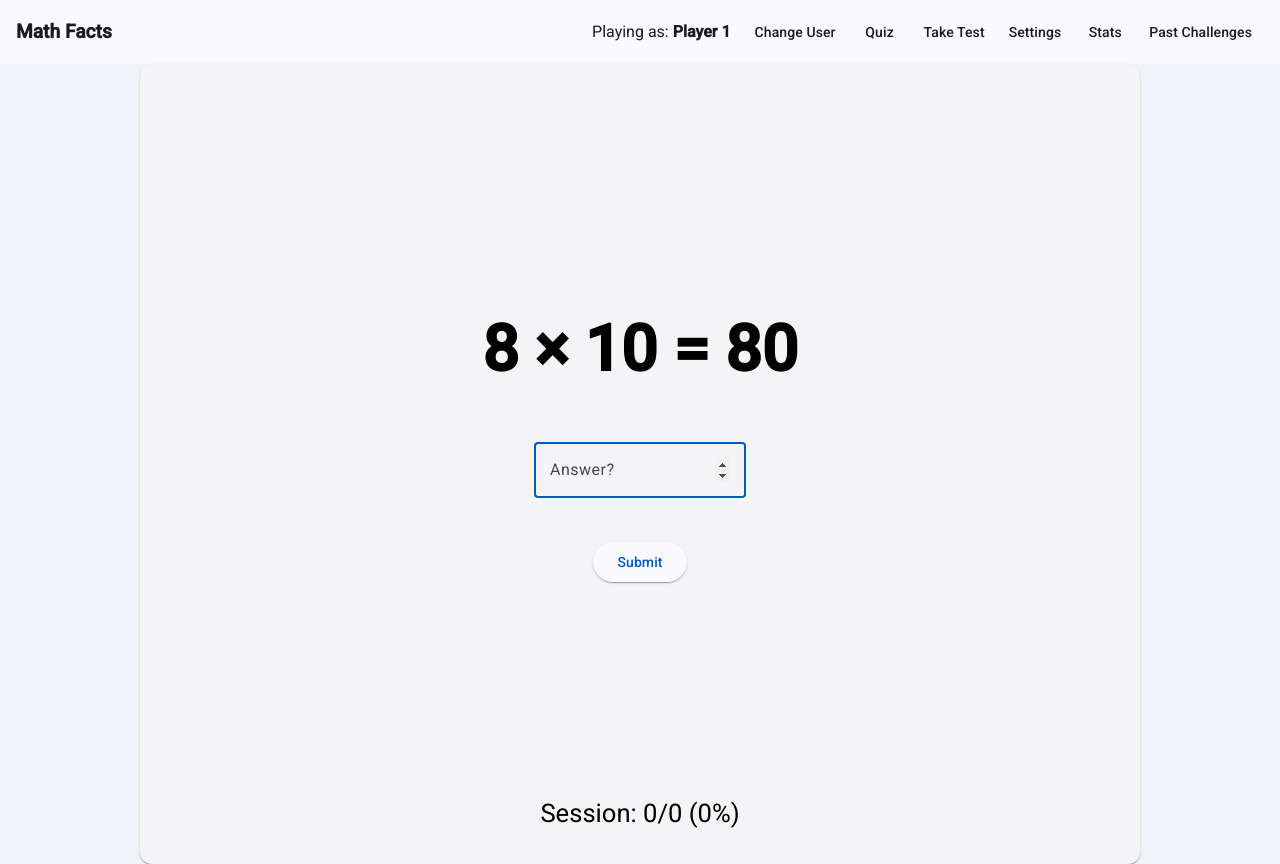
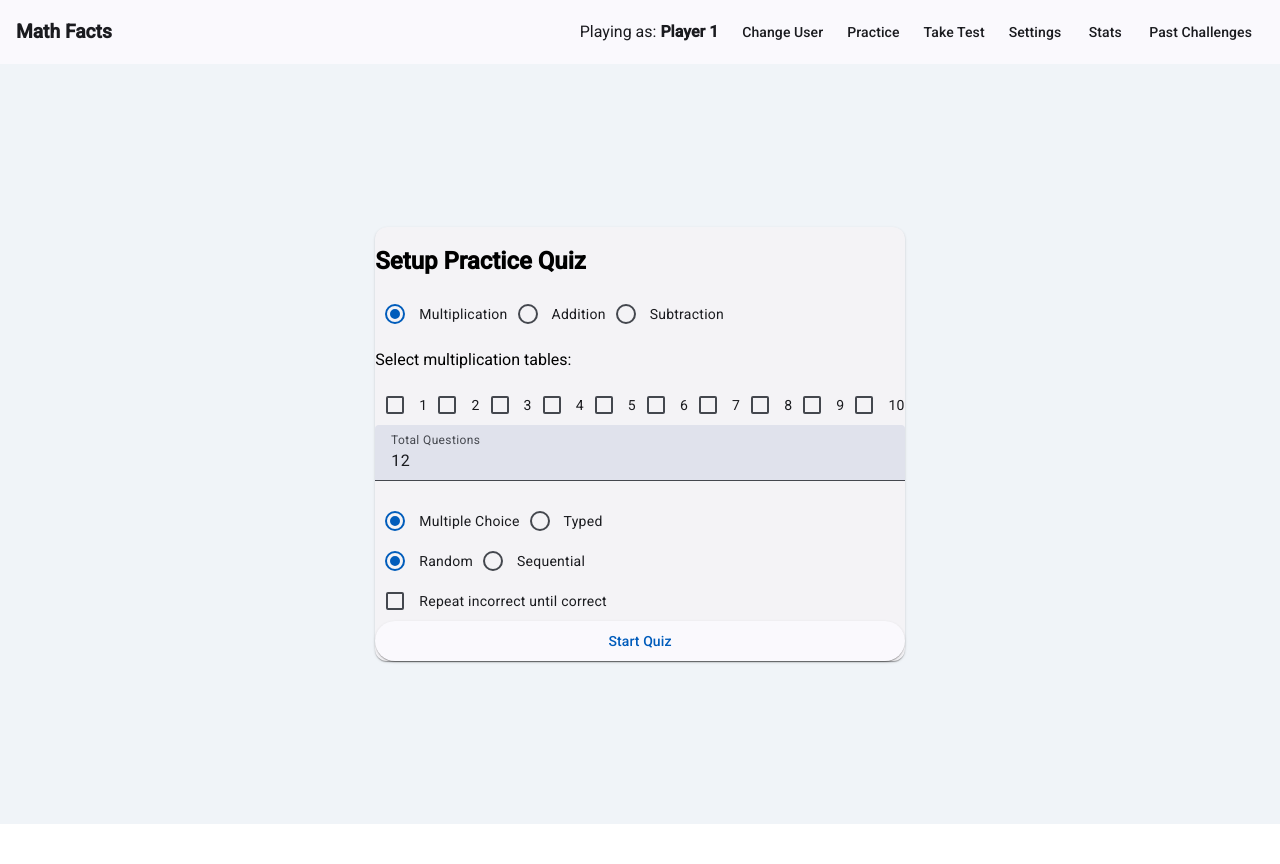
Before and after one commit to vegashat/Math-Facts, an Angular app: page /quiz in a window 1280 px wide. After the commit the page ends 824 px from the top, so only its background shows below. Built offline with nearby package versions, Linux system fonts and the light colour scheme.

Commit message:
add sequential multiplication

```diff
--- a/src/app/app.component.html
+++ b/src/app/app.component.html
@@ -11,7 +11,7 @@
     <a mat-button routerLink="/users" routerLinkActive="active-link">Select User</a>
   </ng-template>
 
-  <a mat-button routerLink="/quiz" routerLinkActive="active-link">Quiz</a>
+  <a mat-button routerLink="/quiz" routerLinkActive="active-link">Practice</a>
   <a mat-button routerLink="/take-quiz" routerLinkActive="active-link">Take Test</a>
   <a mat-button routerLink="/settings" routerLinkActive="active-link">Settings</a>
   <a mat-button routerLink="/stats" routerLinkActive="active-link">Stats</a>
--- a/src/app/features/quiz/quiz.component.html
+++ b/src/app/features/quiz/quiz.component.html
@@ -1,17 +1,79 @@
-<mat-card
-  class="quiz-card"
-  [class.correct]="feedback === 'correct'"
-  [class.wrong]="feedback === 'wrong'"
->
+<!-- Setup Screen -->
+<mat-card *ngIf="mode() === 'setup'">
+  <h2>Setup Practice Quiz</h2>
+
+  <!-- Operation type -->
+  <mat-radio-group [(ngModel)]="operation">
+    <mat-radio-button [value]="Operation.Multiplication">Multiplication</mat-radio-button>
+    <mat-radio-button [value]="Operation.Addition">Addition</mat-radio-button>
+    <mat-radio-button [value]="Operation.Subtraction">Subtraction</mat-radio-button>
+  </mat-radio-group>
+
+  <!-- Multiplication tables -->
+  <div *ngIf="operation === Operation.Multiplication">
+    <p>Select multiplication tables:</p>
+    <div class="tables">
+      <mat-checkbox *ngFor="let n of [1,2,3,4,5,6,7,8,9,10]" [checked]="selectedTables.includes(n)"
+        (change)="toggleTable(n)">
+        {{ n }}
+      </mat-checkbox>
+    </div>
+  </div>
+
+  <mat-form-field>
+    <mat-label>Total Questions</mat-label>
+    <input matInput type="number" [(ngModel)]="totalQuestions" />
+  </mat-form-field>
+
+  <mat-radio-group [(ngModel)]="quizMode">
+    <mat-radio-button value="mc">Multiple Choice</mat-radio-button>
+    <mat-radio-button value="typed">Typed</mat-radio-button>
+  </mat-radio-group>
+
+  <mat-radio-group [(ngModel)]="quizStyle">
+    <mat-radio-button value="random">Random</mat-radio-button>
+    <mat-radio-button value="sequential">Sequential</mat-radio-button>
+  </mat-radio-group>
+
+  <div *ngIf="quizStyle === 'sequential'">
+    <mat-checkbox [(ngModel)]="reverseOrder">
+      Reverse Order (e.g., 2×1 instead of 1×2)
+    </mat-checkbox>
+  </div>
+
+  <mat-checkbox [(ngModel)]="repeatIncorrect">
+    Repeat incorrect until correct
+  </mat-checkbox>
+
+  <button mat-raised-button color="primary" (click)="startQuiz()">
+    Start Quiz
+  </button>
+</mat-card>
+
+<!-- Quiz Screen -->
+<mat-card *ngIf="mode() === 'quiz'" class="quiz-card" [class.correct]="feedback === 'correct'"
+  [class.wrong]="feedback === 'wrong'">
   <div class="q-wrap" *ngIf="question() as q">
+    <div class="previous-q" *ngIf="currentIndex() > 0 && quizStyle === 'sequential'">
+      {{ questions[currentIndex() - 1].a }}
+      {{
+      questions[currentIndex() - 1].operation === Operation.Multiplication
+      ? '×'
+      : questions[currentIndex() - 1].operation === Operation.Addition
+      ? '+'
+      : '−'
+      }}
+      {{ questions[currentIndex() - 1].b }}
+      = {{ questions[currentIndex() - 1].product }}
+    </div>
     <h2 class="question">
       {{ q.a }}
       {{
-        q.operation === 'multiplication'
-          ? '×'
-          : q.operation === 'addition'
-          ? '+'
-          : '−'
+      q.operation === Operation.Multiplication
+      ? '×'
+      : q.operation === Operation.Addition
+      ? '+'
+      : '−'
       }}
       {{ q.b }} =
       <ng-container>
@@ -23,31 +85,19 @@
 
     <!-- Multiple-choice -->
     <div class="options" *ngIf="q.mode === 'mc'">
-      <button
-        mat-raised-button
-        class="opt"
-        *ngFor="let opt of q.options!"
-        (click)="pickOption(opt)"
-      >
+      <button mat-raised-button class="opt" *ngFor="let opt of q.options!" (click)="pickOption(opt)"
+        [class.pulse]="autoRevealCorrect === opt">
         {{ opt }}
       </button>
     </div>
 
     <!-- Typed mode -->
     <ng-container *ngIf="q.mode === 'typed'">
-      <!-- Default keyboard -->
+      <!-- Default input -->
       <div *ngIf="!useCustomKeypad" class="typed">
         <mat-form-field appearance="outline" class="typed-field">
-          <input
-            #answerInput
-            matInput
-            type="number"
-            placeholder="Answer?"
-            [value]="typedAnswer()"
-            (input)="onTypedInput($event)"
-            (keyup.enter)="submitTyped()"
-            [attr.key]="q.key"
-          />
+          <input #answerInput matInput type="number" placeholder="Answer?" [value]="typedAnswer"
+            (input)="onTypedInput($event)" (keyup.enter)="submitTyped()" [attr.key]="q.key" />
         </mat-form-field>
 
         <button mat-raised-button color="primary" (click)="submitTyped()">
@@ -58,12 +108,11 @@
       <!-- Custom keypad -->
       <div *ngIf="useCustomKeypad" class="typed">
         <div class="typed-display">
-          <span *ngIf="flashing()" class="hint flash">{{ q.product }}</span>
-          <span class="value">{{ typedAnswer() || ' ' }}</span>
+          <span class="value">{{ typedAnswer || ' ' }}</span>
         </div>
 
         <div class="keypad">
-          <button *ngFor="let n of [1, 2, 3, 4, 5, 6, 7, 8, 9]" (click)="appendDigit(n)">
+          <button *ngFor="let n of [1,2,3,4,5,6,7,8,9]" (click)="appendDigit(n)">
             {{ n }}
           </button>
           <button (click)="appendDigit(0)">0</button>
--- a/src/app/features/quiz/quiz.component.scss
+++ b/src/app/features/quiz/quiz.component.scss
@@ -2,7 +2,7 @@
   display: flex;
   align-items: center;
   justify-content: center;
-  height: 100vh;
+  height: 95vh;
   width: 100vw;
   background: #f0f4f8;
 }
@@ -12,11 +12,11 @@
   flex-direction: column;
   justify-content: space-between;
   width: 100%;
-  height: 100%;
+  height: 88vh;
   max-width: 1000px;
-  padding: 24px;
   box-sizing: border-box;
   border-radius: 12px;
+  margin-top: -15px;
 
   &.correct {
     border: 6px solid #4caf50;
@@ -54,9 +54,31 @@
     padding: 24px 48px;
     min-width: 160px;
     min-height: 100px;
+    border-radius: 50px;
   }
 }
 
+@keyframes pulseGreen {
+  0% {
+    background-color: #4caf50;
+    transform: scale(1);
+    color: white;
+  }
+  50% {
+    background-color: #81c784;
+    transform: scale(1.1);
+    color: white;
+  }
+  100% {
+    background-color: #4caf50;
+    transform: scale(1);
+    color: white;
+  }
+}
+
+.opt.pulse {
+  animation: pulseGreen 1s ease-in-out infinite;
+}
 
 .typed {
   display: flex;
@@ -64,6 +86,16 @@
   align-items: center;
   gap: 24px;
   margin-top: 15px;
+}
+
+.typed-field {
+  width: 260px;
+
+  input {
+    font-size: 2.2rem;
+    text-align: center;
+    padding: 12px;
+  }
 }
 
 .typed-display {
@@ -80,56 +112,6 @@
 
   .value {
     font-weight: bold;
-  }
-
-  button {
-    font-size: 1.8rem;
-    padding: 16px 32px;
-  }
-}
-
-.stats {
-  font-size: 1.6rem;
-  text-align: center;
-  padding: 12px 0;
-}
-
-.typed-display {
-  position: relative;
-  display: inline-block;
-  width: 260px;
-
-  input {
-    font-size: 2.2rem;
-    text-align: center;
-    padding: 12px;
-    width: 100%;
-  }
-
-  .hint {
-    position: absolute;
-    top: 50%;
-    left: 50%;
-    transform: translate(-50%, -50%);
-    font-size: 2rem;
-    color: rgba(0, 0, 0, 0.7);
-    pointer-events: none;
-  }
-
-  .flash {
-    animation: flashFade 2s ease-in-out;
-  }
-}
-
-@keyframes flashFade {
-  0% {
-    opacity: 1;
-  }
-  50% {
-    opacity: 0.2;
-  }
-  100% {
-    opacity: 0;
   }
 }
 
@@ -151,14 +133,35 @@
   }
 }
 
-.answer-overlay {
-  margin-top: 8px;
-  font-size: 1.8rem;
+.stats {
+  font-size: 1.6rem;
   text-align: center;
-  min-height: 2.2rem; /* keeps space even if empty */
-  color: rgba(0, 0, 0, 0.7);
+  padding: 12px 0;
+}
+.quiz-card.correct {
+  border: 6px solid #4caf50;
+  animation: borderFlashGreen 0.4s ease;
+}
 
-  .flash {
-    animation: flashFade 2s ease-in-out;
-  }
+.quiz-card.wrong {
+  border: 6px solid #f44336;
+  animation: borderFlashRed 0.4s ease;
 }
+
+@keyframes borderFlashGreen {
+  0%   { border-color: transparent; }
+  50%  { border-color: #4caf50; }
+  100% { border-color: transparent; }
+}
+
+@keyframes borderFlashRed {
+  0%   { border-color: transparent; }
+  50%  { border-color: #f44336; }
+  100% { border-color: transparent; }
+}
+.previous-q {
+  font-size: 1.6rem;
+  opacity: 0.6;
+  margin-bottom: 12px;
+  font-style: italic;
+}
--- a/src/app/features/quiz/quiz.component.ts
+++ b/src/app/features/quiz/quiz.component.ts
@@ -15,17 +15,25 @@ import { MatCardModule } from '@angular/material/card';
 import { MatButtonModule } from '@angular/material/button';
 import { MatFormFieldModule } from '@angular/material/form-field';
 import { MatInputModule } from '@angular/material/input';
+import { MatCheckboxModule } from '@angular/material/checkbox';
+import { MatRadioModule } from '@angular/material/radio';
+import { FormsModule } from '@angular/forms';
 import { RouterLink } from '@angular/router';
+
+type Mode = 'setup' | 'quiz';
 
 @Component({
   selector: 'app-quiz',
   standalone: true,
   imports: [
     CommonModule,
+    FormsModule,
     MatCardModule,
     MatButtonModule,
     MatFormFieldModule,
     MatInputModule,
+    MatCheckboxModule,
+    MatRadioModule,
     RouterLink,
   ],
   templateUrl: './quiz.component.html',
@@ -33,15 +41,30 @@ import { RouterLink } from '@angular/router';
 })
 export class QuizComponent implements OnInit {
   @ViewChild('answerInput') answerInput!: ElementRef<HTMLInputElement>;
+
+  // quiz state
+  mode = signal<Mode>('setup');
   question = signal<Question | null>(null);
+  questions: Question[] = [];
+  currentIndex = signal(0);
+
+  // setup options
+  selectedTables: number[] = [];
+  totalQuestions = 12;
+  quizMode: 'mc' | 'typed' = 'mc';
+  repeatIncorrect = false;
+
+  // session tracking
   sessionTotal = signal(0);
   sessionCorrect = signal(0);
-  typedAnswer = signal<string>('');
+  typedAnswer: string = '';
   feedback: 'idle' | 'correct' | 'wrong' = 'idle';
-  useCustomKeypad = false;
+  useCustomKeypad = true;
 
   showAnswer = signal(false);
   flashing = signal(false);
+  autoRevealCorrect: number | null = null;
+
   private revealTimer: any;
   private flashTimer: any;
 
@@ -49,24 +72,61 @@ export class QuizComponent implements OnInit {
     return this.feedback;
   }
 
-  userName: string | null = null;
-  Operation = Operation;
+  operation: Operation = Operation.Multiplication;
+  Operation = Operation; //enum import
 
   percent = computed(() =>
     this.sessionTotal() === 0
       ? 0
       : Math.round((100 * this.sessionCorrect()) / this.sessionTotal())
   );
+  quizStyle: 'random' | 'sequential' = 'random';
+  reverseOrder = false;
 
-  constructor(private qs: QuestionService, private store: StorageService) {}
+
+  constructor(private qs: QuestionService, private store: StorageService) { }
 
   ngOnInit(): void {
+    this.useCustomKeypad = this.store.getUseCustomKeypad();
+  }
+
+  toggleTable(n: number) {
+    if (this.selectedTables.includes(n)) {
+      this.selectedTables = this.selectedTables.filter((x) => x !== n);
+    } else if (this.selectedTables.length < 11) {
+      this.selectedTables = [...this.selectedTables, n];
+    }
+    this.totalQuestions = this.selectedTables.length * 12;
+  }
+
+  startQuiz() {
+    if (this.quizStyle === 'sequential') {
+      this.questions = this.qs.generateSequentialQuiz(
+        this.selectedTables,
+        this.totalQuestions,
+        this.quizMode,
+        this.operation,
+        this.reverseOrder
+      );
+    } else {
+      this.questions = this.qs.generateQuiz(
+        this.selectedTables,
+        this.totalQuestions,
+        this.quizMode,
+        this.repeatIncorrect,
+        this.operation
+      );
+    }
+
+    this.currentIndex.set(0);
+    this.sessionCorrect.set(0);
+    this.typedAnswer = '';
+    this.feedback = 'idle';
+    this.mode.set('quiz');
+
+
+
     this.loadNext();
-
-    const user = this.store.getCurrentUser();
-    this.userName = user ? user.name : null;
-
-    this.useCustomKeypad = this.store.getUseCustomKeypad();
   }
 
   private clearTimers() {
@@ -76,25 +136,35 @@ export class QuizComponent implements OnInit {
 
   private loadNext() {
     this.feedback = 'idle';
-    this.typedAnswer.set('');
+    this.typedAnswer = '';
     this.showAnswer.set(false);
     this.flashing.set(false);
+    this.autoRevealCorrect = null;
     this.clearTimers();
 
-    const q = this.qs.getNextQuestion();
+    const q = this.questions[this.currentIndex()] ?? null;
     this.question.set(q);
+
+    if (!q) return;
 
     // schedule answer reveal after 5s
     this.revealTimer = setTimeout(() => {
-      this.flashing.set(true);
-      this.flashTimer = setTimeout(() => {
-        this.flashing.set(false);
-        this.showAnswer.set(true);
-      }, 2000); // flash for 2 seconds
+      if (q.mode === 'typed') {
+        this.flashing.set(true);
+        this.flashTimer = setTimeout(() => {
+          this.flashing.set(false);
+          this.showAnswer.set(true);
+        }, 2000);
+      } else if (q.mode === 'mc') {
+        this.autoRevealCorrect = q.product;
+        this.flashTimer = setTimeout(() => {
+          this.autoRevealCorrect = null;
+        }, 2000);
+      }
     }, 5000);
 
     setTimeout(() => {
-      if (q?.mode === 'typed' && this.answerInput && !this.useCustomKeypad) {
+      if (q.mode === 'typed' && this.answerInput && !this.useCustomKeypad) {
         this.answerInput.nativeElement.focus();
         this.answerInput.nativeElement.select();
       }
@@ -110,23 +180,23 @@ export class QuizComponent implements OnInit {
 
   onTypedInput(event: Event) {
     const input = event.target as HTMLInputElement;
-    this.typedAnswer.set(input.value);
+    this.typedAnswer = (input.value);
   }
 
   submitTyped() {
     const q = this.question();
     if (!q) return;
-    const num = Number(this.typedAnswer());
+    const num = Number(this.typedAnswer);
     const isCorrect = !Number.isNaN(num) && num === q.product;
     this.handleResult(isCorrect);
   }
 
   appendDigit(n: number) {
-    this.typedAnswer.set(this.typedAnswer() + n.toString());
+    this.typedAnswer = (this.typedAnswer + n.toString());
   }
 
   backspace() {
-    this.typedAnswer.set(this.typedAnswer().slice(0, -1));
+    this.typedAnswer = (this.typedAnswer.slice(0, -1));
   }
 
   private handleResult(isCorrect: boolean) {
@@ -139,6 +209,12 @@ export class QuizComponent implements OnInit {
     if (isCorrect) this.sessionCorrect.set(this.sessionCorrect() + 1);
 
     this.feedback = isCorrect ? 'correct' : 'wrong';
-    setTimeout(() => this.loadNext(), 450);
+
+    if (this.currentIndex() + 1 < this.questions.length) {
+      this.currentIndex.set(this.currentIndex() + 1);
+      setTimeout(() => this.loadNext(), 450);
+    } else {
+      this.mode.set('setup'); // end returns to setup for practice
+    }
   }
 }
--- a/src/app/features/take-quiz/take-quiz.component.html
+++ b/src/app/features/take-quiz/take-quiz.component.html
@@ -2,15 +2,15 @@
     <h2>Setup Challenge</h2>
 
     <!-- Operation type -->
-    <mat-radio-group [(ngModel)]="operation">
-        <mat-radio-button value="multiplication">Multiplication</mat-radio-button>
-        <mat-radio-button value="addition">Addition</mat-radio-button>
-        <mat-radio-button value="subtraction">Subtraction</mat-radio-button>
-    </mat-radio-group>
+<mat-radio-group [(ngModel)]="operation">
+  <mat-radio-button [value]="Operation.Multiplication">Multiplication</mat-radio-button>
+  <mat-radio-button [value]="Operation.Addition">Addition</mat-radio-button>
+  <mat-radio-button [value]="Operation.Subtraction">Subtraction</mat-radio-button>
+</mat-radio-group>
 
     <!-- Only show tables if multiplication -->
-    <div *ngIf="operation === 'multiplication'">
-        <p>Select up to 2 multiplication tables:</p>
+    <div *ngIf="operation === Operation.Multiplication">
+        <p>Select multiplication tables:</p>
         <div class="tables">
             <mat-checkbox *ngFor="let n of [1,2,3,4,5,6,7,8,9,10]" [checked]="selectedTables.includes(n)"
                 (change)="toggleTable(n)">
@@ -38,6 +38,16 @@
         <mat-radio-button value="mc">Multiple Choice</mat-radio-button>
         <mat-radio-button value="typed">Typed</mat-radio-button>
     </mat-radio-group>
+    <mat-radio-group [(ngModel)]="quizStyle">
+        <mat-radio-button value="random">Random</mat-radio-button>
+        <mat-radio-button value="sequential">Sequential</mat-radio-button>
+    </mat-radio-group>
+
+    <div *ngIf="quizStyle === 'sequential'">
+        <mat-checkbox [(ngModel)]="reverseOrder">
+            Reverse Order (e.g., 2×1 instead of 1×2)
+        </mat-checkbox>
+    </div>
 
     <mat-checkbox [(ngModel)]="repeatIncorrect">
         Repeat incorrect until correct
@@ -55,7 +65,7 @@
         <div class="tracker-box" *ngFor="let q of questions; let i = index"
             [class.correct]="i < currentIndex() && answers[i] === true"
             [class.wrong]="i < currentIndex() && answers[i] === false" [class.current]="i === currentIndex()">
-            <span *ngIf="i + 1 === requiredCorrect" class="marker">⭐</span>
+            <span *ngIf="nextRequiredIndex !== null && i + 1 === nextRequiredIndex" class="marker">⭐</span>
         </div>
     </div>
     <div class="q-wrap">
@@ -64,13 +74,25 @@
         <div class="progress">
             <div class="bar" [style.height.%]="progressPercent()"></div>
         </div>
+        <div class="previous-q" *ngIf="currentIndex() > 0">
+            {{ questions[currentIndex() - 1].a }}
+            {{
+            questions[currentIndex() - 1].operation === Operation.Multiplication
+            ? '×'
+            : questions[currentIndex() - 1].operation === Operation.Addition
+            ? '+'
+            : '−'
+            }}
+            {{ questions[currentIndex() - 1].b }}
+            = {{ questions[currentIndex() - 1].product }}
+        </div>
 
         <h3 class="question-text">
             {{ q.a }}
             {{
-            q.operation === 'multiplication'
+            q.operation === Operation.Multiplication
             ? '×'
-            : q.operation === 'addition'
+            : q.operation === Operation.Addition
             ? '+'
             : '−'
             }}
--- a/src/app/features/take-quiz/take-quiz.component.scss
+++ b/src/app/features/take-quiz/take-quiz.component.scss
@@ -137,3 +137,9 @@
     color: white;
   }
 }
+.previous-q {
+  font-size: 1.6rem;
+  opacity: 0.6;
+  margin-bottom: 12px;
+  font-style: italic;
+}
--- a/src/app/features/take-quiz/take-quiz.component.ts
+++ b/src/app/features/take-quiz/take-quiz.component.ts
@@ -39,8 +39,6 @@ export class TakeQuizComponent {
   quizMode: 'mc' | 'typed' = 'mc';
   repeatIncorrect = false;
 
-  operation: 'multiplication' | 'addition' | 'subtraction' = 'multiplication';
-
   questions: Question[] = [];
   currentIndex = signal(0);
   correctCount = signal(0);
@@ -50,6 +48,12 @@ export class TakeQuizComponent {
 
   answers: (boolean | null)[] = []; // track correct/wrong/null
   useCustomKeypad = true; // default to on for kids
+  quizStyle: 'random' | 'sequential' = 'random';
+  reverseOrder = false;
+
+  operation: Operation = Operation.Multiplication;
+  Operation = Operation;
+
 
   constructor(private qs: QuestionService, private store: StorageService) { }
 
@@ -71,10 +75,15 @@ export class TakeQuizComponent {
 
 
   startQuiz() {
-    if (this.operation === 'multiplication' && this.selectedTables.length === 0) {
-      return;
-    }
-
+    if (this.quizStyle === 'sequential') {
+      this.questions = this.qs.generateSequentialQuiz(
+        this.selectedTables,
+        this.totalQuestions,
+        this.quizMode,
+        this.operation,
+        this.reverseOrder
+      );
+    } else {
       this.questions = this.qs.generateQuiz(
         this.selectedTables,
         this.totalQuestions,
@@ -82,8 +91,8 @@ export class TakeQuizComponent {
         this.repeatIncorrect,
         this.operation
       );
+    }
 
-    this.answers = Array(this.questions.length).fill(null); // reset
     this.currentIndex.set(0);
     this.correctCount.set(0);
     this.typedAnswer = '';
@@ -153,4 +162,9 @@ export class TakeQuizComponent {
       Math.round((100 * this.correctCount()) / this.requiredCorrect)
     )
   );
+  get nextRequiredIndex(): number | null {
+    const wrongCount = this.currentIndex() - this.correctCount();
+    const index = this.requiredCorrect + wrongCount;
+    return index <= this.totalQuestions ? index : null;
   }
+}
```
Also changed, not shown: src/app/core/question.service.ts (+61 -0 lines). Lines whose indentation alone changed are shown as unchanged.
